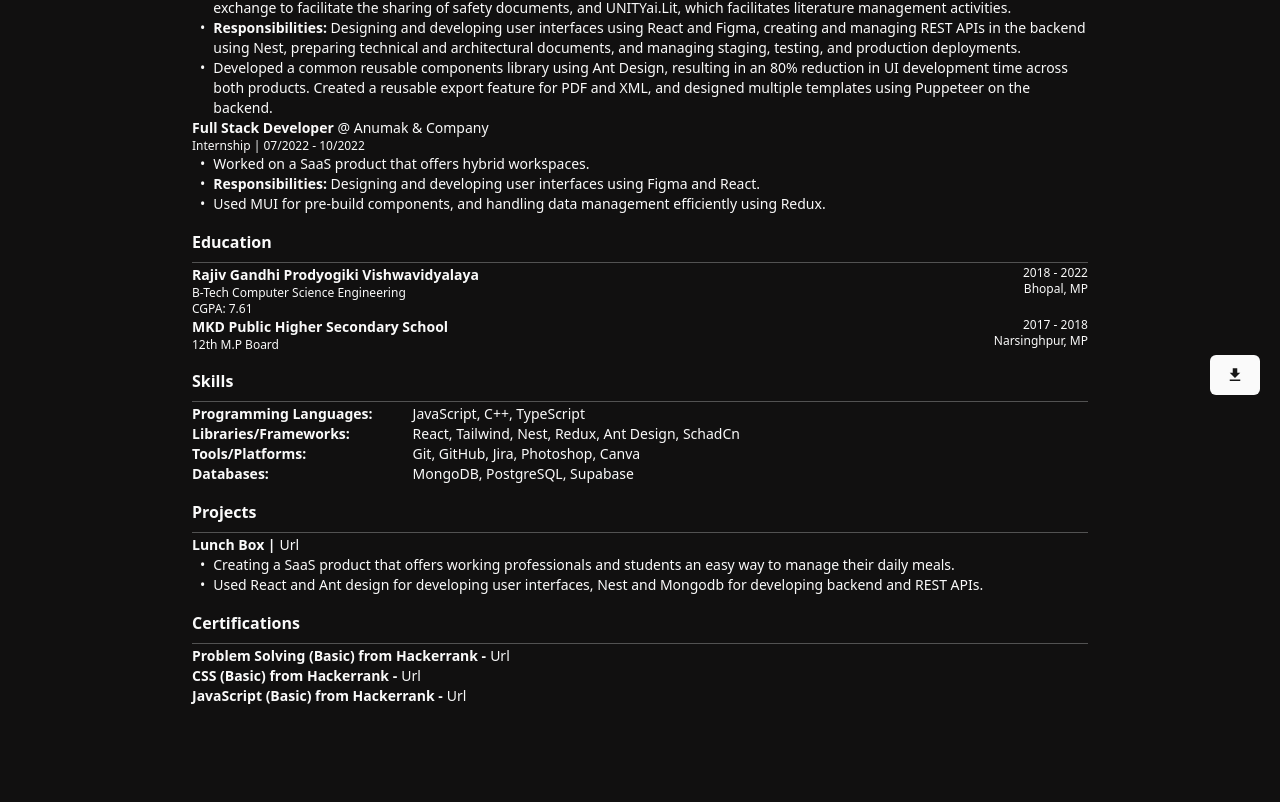
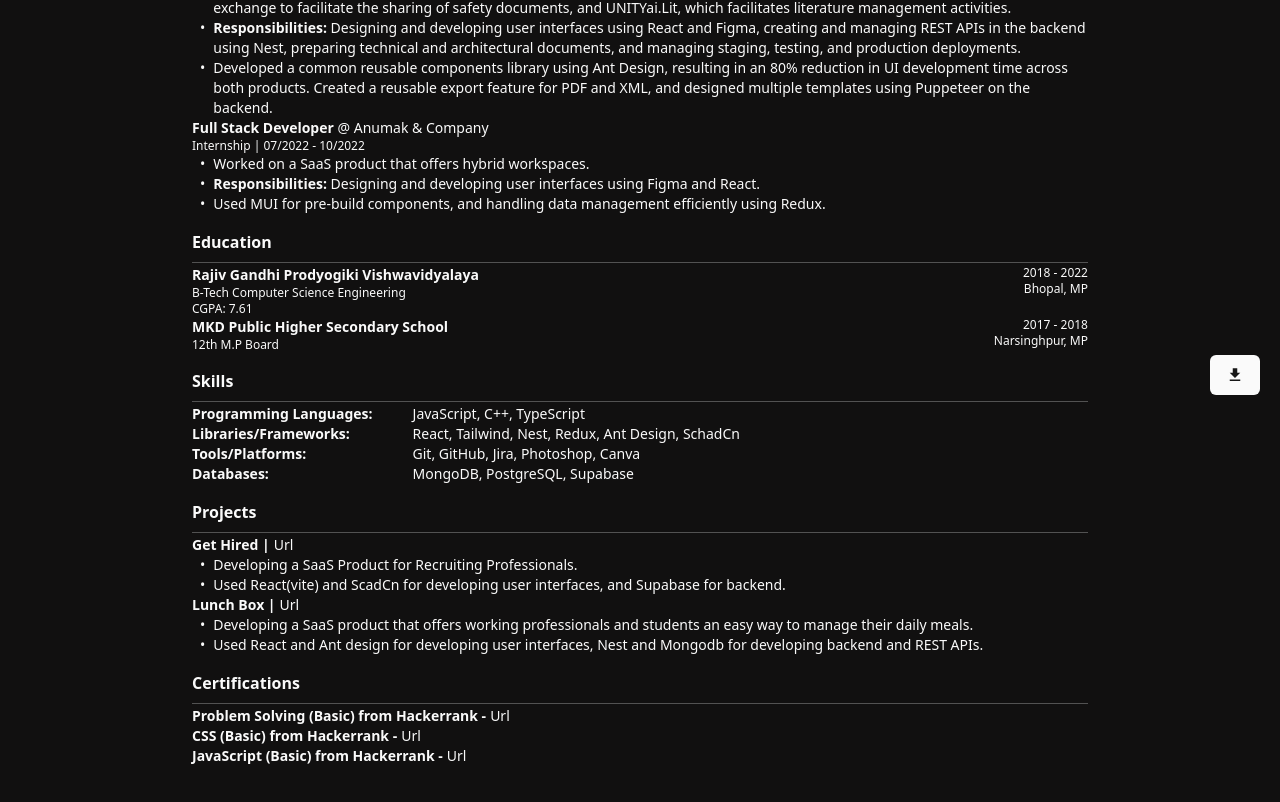
Before and after one commit to thefstalphabet/portfolio-v4, a React (Vite) app: page /cv in a window 1280 px wide. Shown: the part 385-1187 px from the top of the page. Before the commit the page ends 1159 px from the top, so only its background shows below. Built offline with nearby package versions, Linux system fonts and the light colour scheme.

Commit message:
update: added one more project in cv

```diff
--- a/src/pages/cv/projects.tsx
+++ b/src/pages/cv/projects.tsx
@@ -5,6 +5,31 @@
       <h4 className="font-bold">Projects</h4>
       <hr className="mt-2 mb-0.5 border-neutral-600" />{" "}
       <div className="text-sm">
+        <div>
+          <div className="flex gap-1">
+            <h5 className="font-semibold">Get Hired | </h5>
+            <Link
+              to="https://get-hired-mu.vercel.app/"
+              target="_blank"
+              rel="noopener noreferrer"
+            >
+              Url
+            </Link>
+          </div>
+          <ul className="px-2">
+            <div className="flex gap-2">
+              <p>•</p>
+              <li>Developing a SaaS Product for Recruiting Professionals.</li>
+            </div>
+            <div className="flex gap-2">
+              <p>•</p>
+              <li>
+                Used React(vite) and ScadCn for developing user interfaces, and
+                Supabase for backend.
+              </li>
+            </div>
+          </ul>
+        </div>
         <div>
           <div className="flex gap-1">
             <h5 className="font-semibold">Lunch Box | </h5>
@@ -20,7 +45,7 @@
             <div className="flex gap-2">
               <p>•</p>
               <li>
-                Creating a SaaS product that offers working professionals and
+                Developing a SaaS product that offers working professionals and
                 students an easy way to manage their daily meals.
               </li>
             </div>
```
